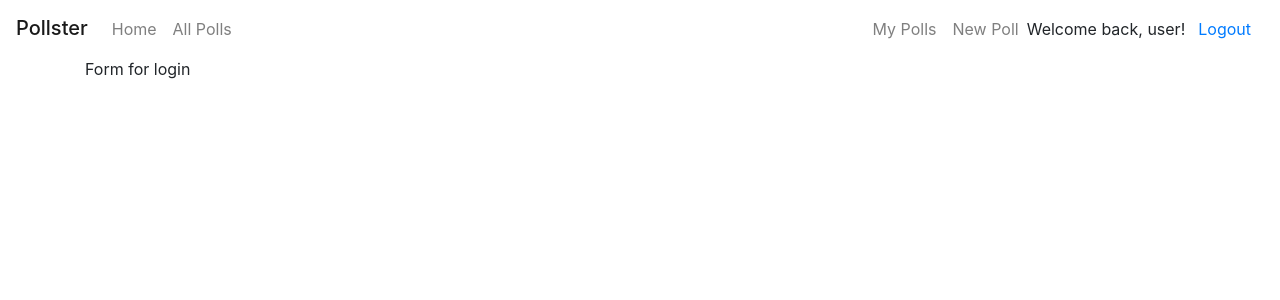
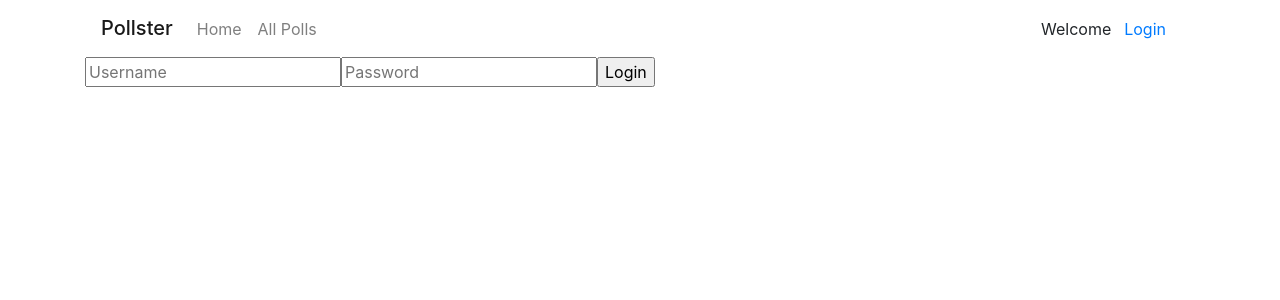
Before and after one commit to TWHou/voting-app, a React (Create React App) app in the folder react-ui/: page /login in a window 1280 px wide. Shown: the top 300 px of the page. Built offline with nearby package versions, Linux system fonts and the light colour scheme.

Commit message:
feat: setup register form

```diff
--- a/react-ui/package.json
+++ b/react-ui/package.json
@@ -6,7 +6,9 @@
     "react-scripts": "0.9.5"
   },
   "dependencies": {
+    "axios": "^0.16.2",
     "bootstrap": "^4.0.0-alpha.6",
+    "form-serialize": "^0.7.2",
     "react": "^15.6.1",
     "react-dom": "^15.6.1",
     "react-router-dom": "^4.1.1"
--- a/react-ui/src/components/App.js
+++ b/react-ui/src/components/App.js
@@ -1,17 +1,56 @@
 import React, { Component } from 'react';
+import { Route, Redirect } from 'react-router-dom';
+import axios from 'axios';
 
 import Header from './Header.js';
-import Main from './Main.js';
+import Home from './Home';
+import Polls from './Polls';
+import User from './User';
+import Login from './Login';
+import Logout from './Logout';
+import Register from './Register';
 
 class App extends Component {
   state = {
-    username: 'user'
+    username: '',
+    usererr: false
   }
+
+  doRegister = user => {
+    axios.post('/auth/signup', user)
+    .then(res => {
+      if (res.token) {
+        localStorage.setItem('token', res.token);
+        this.setState({username: user.username});
+      }
+    })
+    .catch(err => {
+      console.error(err);
+    });
+  }
+
   render() {
     return (
-      <div>
+      <div className="container">
         <Header username={this.state.username} />
-        <Main />
+        <main>
+          <Route exact path='/' component={Home}/>
+          <Route path='/polls' component={Polls}/>
+          <Route path='/user' component={User}/>
+          <Route path='/login' component={Login}/>
+          <Route path='/logout' component={Logout}/>
+          <Route
+            path='/register'
+            render={() => (
+              this.state.username ? (
+                <Register
+                  onRegister={this.doRegister}
+                  usererr={this.state.usererr}
+                />
+              ) : (<Redirect to="/" />)
+            )}
+          />
+        </main>
       </div>
     );
   }
--- a/react-ui/src/components/Header.js
+++ b/react-ui/src/components/Header.js
@@ -1,12 +1,13 @@
 import React, { Component } from 'react';
-import { NavLink } from 'react-router-dom';
+import { NavLink, Link } from 'react-router-dom';
 import PropTypes from 'prop-types';
 
-import LoginControl from './LoginControl';
+import UserMenu from './UserMenu';
 
 class Header extends Component {
 
   render() {
+    const username = this.props.username;
     return (
       <nav className="navbar navbar-light bg-faded flex-row align-items-baseline">
         <h1 className="navbar-brand mb-0">Pollster</h1>
@@ -18,7 +19,10 @@ class Header extends Component {
             <NavLink activeClassName='active' to='/polls' exact className="nav-link p-2">All Polls</NavLink>
           </li>
         </ul>
-        <LoginControl username={this.props.username} />
+        <div className="d-inline-flex ml-auto align-items-baseline">
+          {username ? <UserMenu username={username}/> : 'Welcome'}
+          {username ? <Link to="/logout" className="btn">Logout</Link> : <Link to="/login" className="btn">Login</Link>}
+        </div>
       </nav>
     );
   }
--- a/react-ui/src/components/Login.js
+++ b/react-ui/src/components/Login.js
@@ -1,12 +1,19 @@
 import React, { Component } from 'react';
-import PropTypes from 'prop-types';
+//import PropTypes from 'prop-types';
 
 class Login extends Component {
+
+  handleSubmit = e => {
+    e.preventDefault();
+  }
+
   render() {
     return (
-      <div>
-        Form for login
-      </div>
+      <form onSubmit={this.handleSubmit}>
+        <input type="text" name="username" placeholder="Username" />
+        <input type="password" name="password" placeholder="Password" />
+        <input type="submit" value="Login" />
+      </form>
     );
   }
 }
--- a/react-ui/src/components/LoginControl.js
+++ /dev/null
@@ -1,35 +0,0 @@
-import React, { Component } from 'react';
-import { Link } from 'react-router-dom';
-import PropTypes from 'prop-types';
-
-import UserMenu from './UserMenu';
-
-class LoginControl extends Component {
-
-  state = {
-    isLoggedIn: this.props.username != null
-  };
-
-  render() {
-    const isLoggedIn = this.state.isLoggedIn;
-
-    let button = null;
-    if (isLoggedIn) {
-      button = <Link to="/logout" className="btn">Logout</Link>;
-    } else {
-      button = <Link to="/login" className="btn">Login</Link>;
-    }
-    return (
-      <div className="d-inline-flex ml-auto align-items-baseline">
-        {isLoggedIn ? <UserMenu username={this.props.username}/> : 'Welcome'}
-        {button}
-      </div>
-    );
-  }
-}
-
-LoginControl.propTypes = {
-  username: PropTypes.string
-};
-
-export default LoginControl;
--- a/react-ui/src/components/Main.js
+++ /dev/null
@@ -1,28 +0,0 @@
-import React, { Component } from 'react';
-import { Switch, Route } from 'react-router-dom';
-
-import Home from './Home';
-import Polls from './Polls';
-import User from './User';
-import Login from './Login';
-import Logout from './Logout';
-import Register from './Register';
-
-class Main extends Component {
-  render() {
-    return (
-      <main className="container">
-        <Switch>
-          <Route exact path='/' component={Home}/>
-          <Route path='/polls' component={Polls}/>
-          <Route path='/user' component={User}/>
-          <Route path='/login' component={Login}/>
-          <Route path='/logout' component={Logout}/>
-          <Route path='/register' component={Register}/>
-        </Switch>
-      </main>
-    );
-  }
-}
-
-export default Main;
--- a/react-ui/src/components/Polls.js
+++ b/react-ui/src/components/Polls.js
@@ -61,7 +61,7 @@ class Polls extends Component {
     });
   }
 
-  componentWillMount() {
+  componentDidMount() {
     this.getPolls();
   }
 
--- a/react-ui/src/components/Register.js
+++ b/react-ui/src/components/Register.js
@@ -1,18 +1,61 @@
 import React, { Component } from 'react';
+import serializeForm from 'form-serialize';
 import PropTypes from 'prop-types';
 
 class Register extends Component {
+
+  state = {
+    isDirty: false,
+    passerr: false
+  }
+
+  handleSubmit = event => {
+    event.preventDefault();
+    this.setState({isDirty: true});
+    const values = serializeForm(event.target, {hash: true});
+    if(values.password !== values.passconf){
+      this.setState({passerr: true});
+    } else {
+      delete values.passconf;
+      this.props.onRegister(values);
+    }
+
+  }
+
   render() {
     return (
-      <div>
-        Form for registration
-      </div>
+      <form onSubmit={this.handleSubmit}>
+        <div className={this.props.usererr ? 'form-group has-danger' : 'form-group'}>
+          <label htmlFor="username">Username:</label>
+          <input type="text" id="username" name="username" placeholder="Username" />
+          {this.props.usererr && (
+            <div className="form-control-feedback">
+              Sorry, that username's taken. Try another?
+            </div>
+          )}
+        </div>
+        <div className="form-group">
+          <label htmlFor="password">Username:</label>
+          <input type="password" id="password" name="password" placeholder="Password" />
+        </div>
+        <div className={this.state.passerr ? 'form-group has-danger' : 'form-group'}>
+          <label htmlFor="passconf">Username:</label>
+          <input type="password" id="passconf" name="passconf" placeholder="Retype Password" />
+          {this.state.passerr && (
+            <div className="form-control-feedback">
+              The passwords did not match, please reenter passwords.
+            </div>
+          )}
+        </div>
+        <input type="submit" value="Sign Up" />
+      </form>
     );
   }
 }
 
 Register.propTypes = {
-
+  onRegister: PropTypes.func.isRequired,
+  usererr: PropTypes.bool
 };
 
 export default Register;
```
Also changed, not shown: 1 other file (tests, documents, lock files or other folders).
